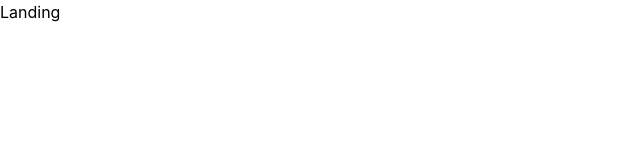
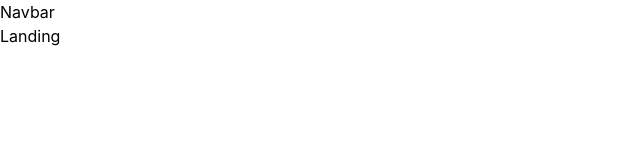
Before and after one commit to bencyna/word-guess, a React (Create React App) app: page / in a window 1280 px wide. Shown: the top 160 px of the page, without its empty margins (0-640 px from the left). Built offline with nearby package versions, Linux system fonts and the light colour scheme.

Commit message:
added a navbar component

```diff
--- a/src/App.js
+++ b/src/App.js
@@ -4,6 +4,7 @@
 import { StoreProvider } from "./Utils/GlobalState.tsx";
 import Play from "./Pages/Play/Play.tsx"
 import Landing from "./Pages/Landing/Landing.tsx"
+import Navbar from "./Components/Navbar/Navbar.tsx"
 
 
 function App() {
@@ -11,6 +12,7 @@
     <Router>
     <div>
       <StoreProvider>
+        <Navbar/>
         <Routes>
           <>
             <Route exact path="/" element={<Landing/>}/>
--- /dev/null
+++ b/src/Components/Navbar/Navbar.tsx
@@ -0,0 +1,7 @@
+import React from 'react'
+
+export default function Navbar() {
+  return (
+    <div>Navbar</div>
+  )
+}
```
